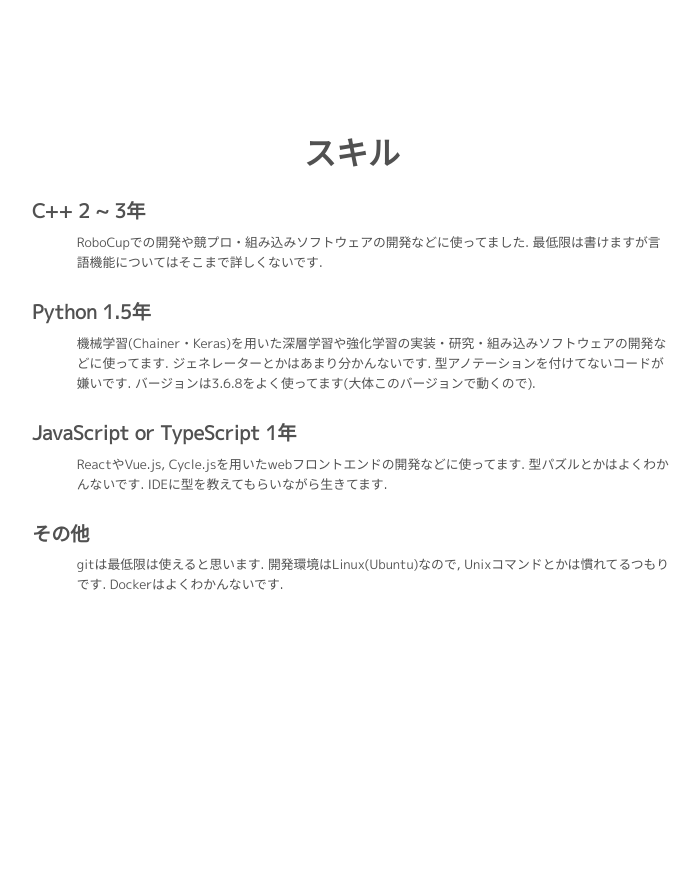
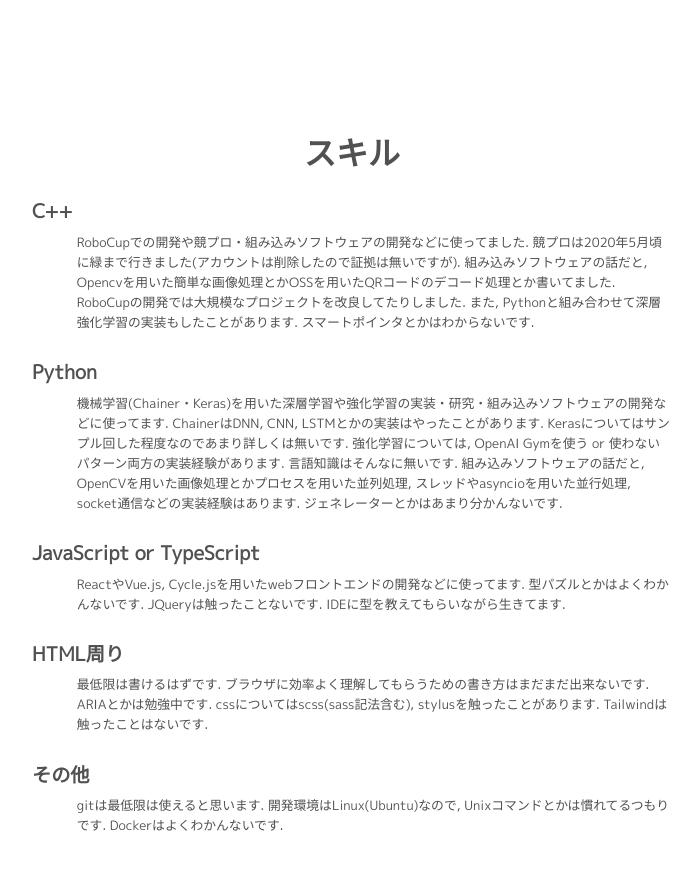
Before and after one commit to ruritoBlogger/ruritoBlogger.github.io, a Next.js app: page /skill in a window 1280 px wide. Shown: the top 870 px of the page, without its empty margins (288-988 px from the left). Before the commit the page ends 800 px from the top, so only its background shows below. Built offline with nearby package versions, Linux system fonts and the light colour scheme.

Commit message:
feat: 内容を更新

```diff
--- a/src/pages/skill/index.tsx
+++ b/src/pages/skill/index.tsx
@@ -5,31 +5,54 @@ const Skill: React.FC = () => {
     <div className={styles.inner}>
       <h1 className={styles.title}>スキル</h1>
       <div className={styles.content_block}>
-        <h2 className={styles.subtitle}>C++ 2 ~ 3年</h2>
+        <h2 className={styles.subtitle}>C++</h2>
         <p className={styles.content}>
           RoboCupでの開発や競プロ・組み込みソフトウェアの開発などに使ってました.
-          最低限は書けますが言語機能についてはそこまで詳しくないです.
+          競プロは2020年5月頃に緑まで行きました(アカウントは削除したので証拠は無いですが).
+          組み込みソフトウェアの話だと,
+          Opencvを用いた簡単な画像処理とかOSSを用いたQRコードのデコード処理とか書いてました.
+          RoboCupの開発では大規模なプロジェクトを改良してたりしました. また,
+          Pythonと組み合わせて深層強化学習の実装もしたことがあります.
+          スマートポインタとかはわからないです.
         </p>
       </div>
       <div className={styles.content_block}>
-        <h2 className={styles.subtitle}>Python 1.5年</h2>
+        <h2 className={styles.subtitle}>Python</h2>
         <p className={styles.content}>
           機械学習(Chainer・Keras)を用いた深層学習や強化学習の実装・研究・組み込みソフトウェアの開発などに使ってます.
-          ジェネレーターとかはあまり分かんないです. 型アノテーションを付けてないコードが嫌いです.
-          バージョンは3.6.8をよく使ってます(大体このバージョンで動くので).
+          ChainerはDNN, CNN, LSTMとかの実装はやったことがあります.
+          Kerasについてはサンプル回した程度なのであまり詳しくは無いです.
+          強化学習については, OpenAI Gymを使う or
+          使わないパターン両方の実装経験があります. 言語知識はそんなに無いです.
+          組み込みソフトウェアの話だと,
+          OpenCVを用いた画像処理とかプロセスを用いた並列処理,
+          スレッドやasyncioを用いた並行処理, socket通信などの実装経験はあります.
+          ジェネレーターとかはあまり分かんないです.
         </p>
       </div>
       <div className={styles.content_block}>
-        <h2 className={styles.subtitle}>JavaScript or TypeScript 1年</h2>
+        <h2 className={styles.subtitle}>JavaScript or TypeScript</h2>
         <p className={styles.content}>
-          ReactやVue.js, Cycle.jsを用いたwebフロントエンドの開発などに使ってます.
-          型パズルとかはよくわかんないです. IDEに型を教えてもらいながら生きてます.
+          ReactやVue.js,
+          Cycle.jsを用いたwebフロントエンドの開発などに使ってます.
+          型パズルとかはよくわかんないです. JQueryは触ったことないです.
+          IDEに型を教えてもらいながら生きてます.
+        </p>
+      </div>
+      <div className={styles.content_block}>
+        <h2 className={styles.subtitle}>HTML周り</h2>
+        <p className={styles.content}>
+          最低限は書けるはずです.
+          ブラウザに効率よく理解してもらうための書き方はまだまだ出来ないです.
+          ARIAとかは勉強中です. cssについてはscss(sass記法含む),
+          stylusを触ったことがあります. Tailwindは触ったことはないです.
         </p>
       </div>
       <div className={styles.content_block}>
         <h2 className={styles.subtitle}>その他</h2>
         <p className={styles.content}>
-          gitは最低限は使えると思います. 開発環境はLinux(Ubuntu)なので, Unixコマンドとかは慣れてるつもりです. Dockerはよくわかんないです.
+          gitは最低限は使えると思います. 開発環境はLinux(Ubuntu)なので,
+          Unixコマンドとかは慣れてるつもりです. Dockerはよくわかんないです.
         </p>
       </div>
     </div>
--- a/src/pages/timeline/index.tsx
+++ b/src/pages/timeline/index.tsx
@@ -79,7 +79,7 @@ const TimelinePage: React.FC = () => {
       date: "2020/9",
       title: "非公式ファンサイト制作",
       content:
-        "私が良く観てるVtuberの非公式ファンサイトを勝手に作りました. React + Typescript + Firebaseを用いたサーバーレスなwebサイトです. Atomic Componentsの概念の導入やレスポンシブデザイン対応など色々苦労しました. これもNext.jsを用いてリファクタリングしたいです.",
+        "私が良く観てるVtuberの非公式ファンサイトを勝手に作りました. Next.js + TypeScript + Vercelを使って実装してます. Atomic Componentsの概念の導入やレスポンシブデザイン対応など色々苦労しました. 現在リファクタリングしてます.",
       link: "https://github.com/ruritoBlogger/Sanbaka_1.5_fan_site",
       link_text: "ソースコード(Github)",
       img_link: "./images/fansite.png",
```
